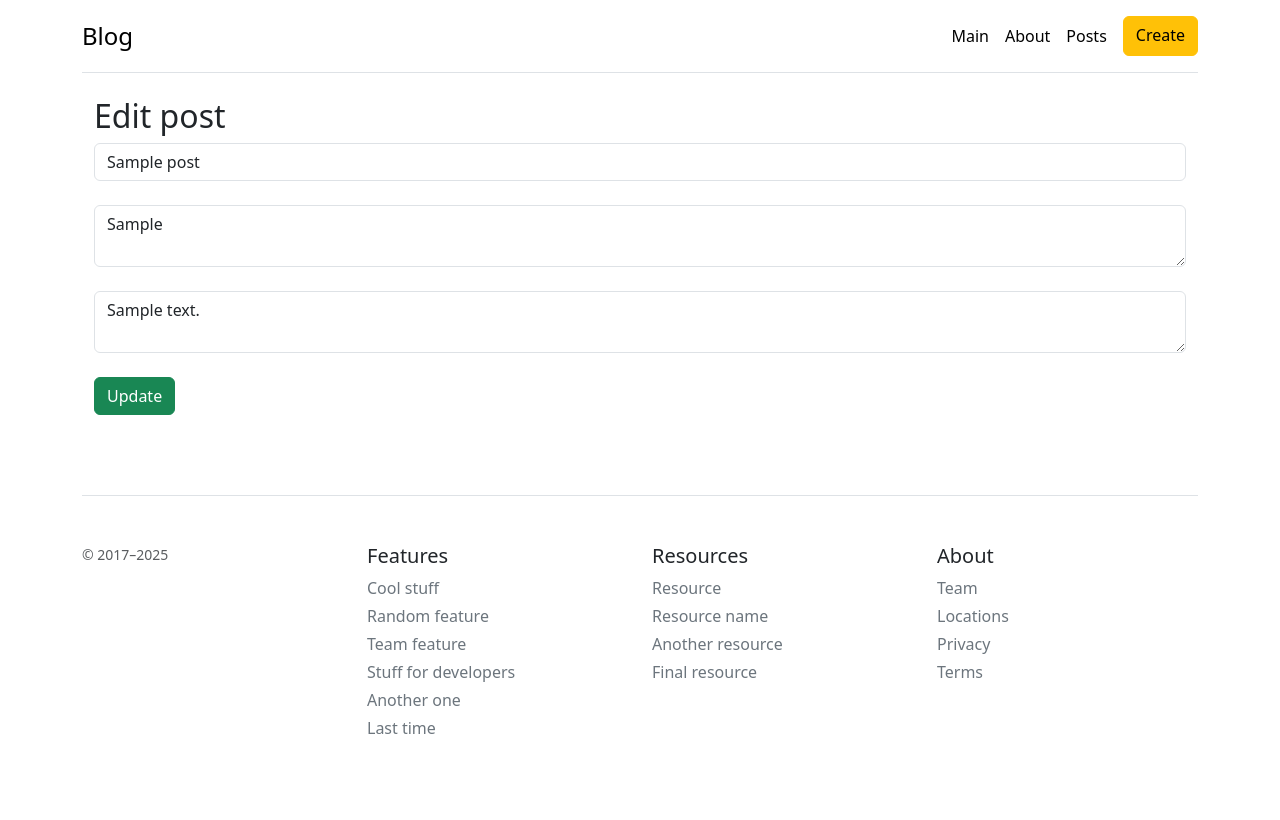
After one commit to DLineone/simple-flask-blog, a Flask app: page /posts/1/update in a window 1280 px wide. The commit adds this page. Run offline with Flask 3, Linux system fonts and the light colour scheme; tables that the repository leaves empty hold one stand-in row (values such as "Sample post").

Commit message:
posts delete and update

```diff
--- a/app.py
+++ b/app.py
@@ -40,6 +40,18 @@ def post_detail(id):
     return render_template("post.html", post=post)
 
 
+@app.route('/posts/<int:id>/delete')
+def post_delete(id):
+    post = Post.query.get_or_404(id)
+
+    try:
+        db.session.delete(post)
+        db.session.commit()
+        return redirect('/posts')
+    except:
+        return "Error deleting the post"
+
+
 @app.route('/create-post', methods=['POST', 'GET'])
 def create_post():
     if request.method == "POST":
@@ -59,5 +71,22 @@ def create_post():
         return render_template("create_post.html")
 
 
+@app.route('/posts/<int:id>/update', methods=['POST', 'GET'])
+def post_update(id):
+    post = Post.query.get(id)
+    if request.method == "POST":
+        post.title = request.form['title']
+        post.intro = request.form['intro']
+        post.text = request.form['text']
+
+        try:
+            db.session.commit()
+            return redirect('/posts')
+        except:
+            return 'error while updating post'
+    else:
+        return render_template("update_post.html", post=post)
+
+
 if __name__ == "__main__":
     app.run(debug=True)
--- a/templates/post.html
+++ b/templates/post.html
@@ -9,7 +9,9 @@
     <h2>{{ post.title}}</h2>
     <div class="alert alert-info">
         <p><b>Date: {{ post.date.date()}}</b></p>
-        <p style="text-align: justify !important;">{{ post.text}}</p>
+        <p style="text-align: justify !important;">{{ post.text }}</p>
+        <a href="/posts/{{post.id}}/delete" class="btn btn-danger">Delete</a>
+        <a href="/posts/{{post.id}}/update" class="btn btn-warning">Edit</a>
     </div>
 </div>
 {% endblock %}
--- /dev/null
+++ b/templates/update_post.html
@@ -0,0 +1,17 @@
+{% extends 'base.html' %}
+
+{% block title %}
+Edit post
+{% endblock %}
+
+{% block body %}
+<div class="container">
+    <h2>Edit post</h2>
+    <form method="post">
+        <input type="text" name="title" id="title" class="form-control" placeholder="title" value="{{ post.title }}"><br>
+        <textarea name="intro" id="intro" class="form-control" placeholder="intro">{{ post.intro }}</textarea><br>
+        <textarea name="text" id="text" class="form-control" placeholder="text">{{ post.text }}</textarea><br>
+        <input type="submit" class="btn btn-success" value="Update">
+    </form>
+</div>
+{% endblock %}
```
Also changed, not shown: templates/posts.html (+10 -0 lines).
